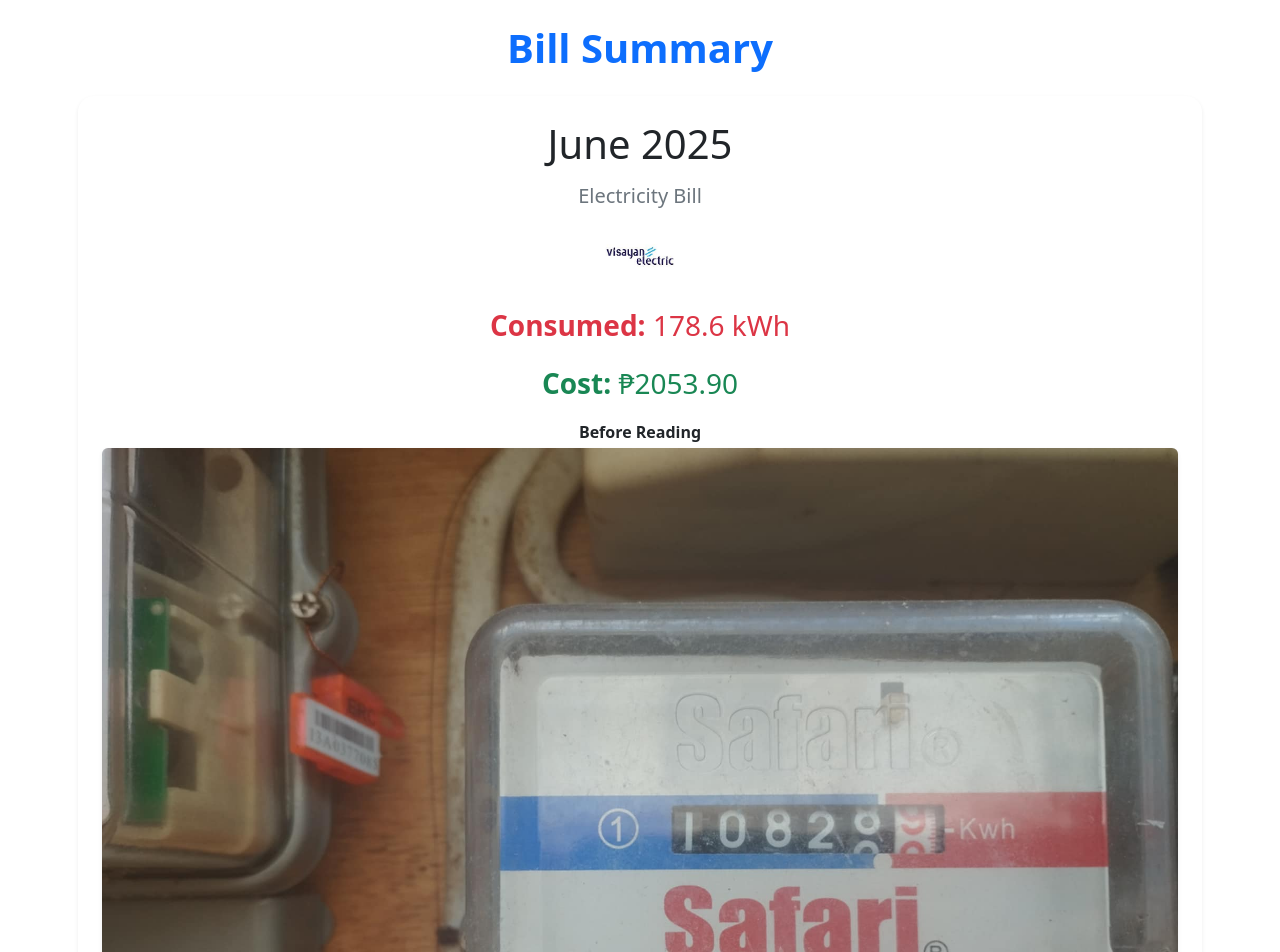
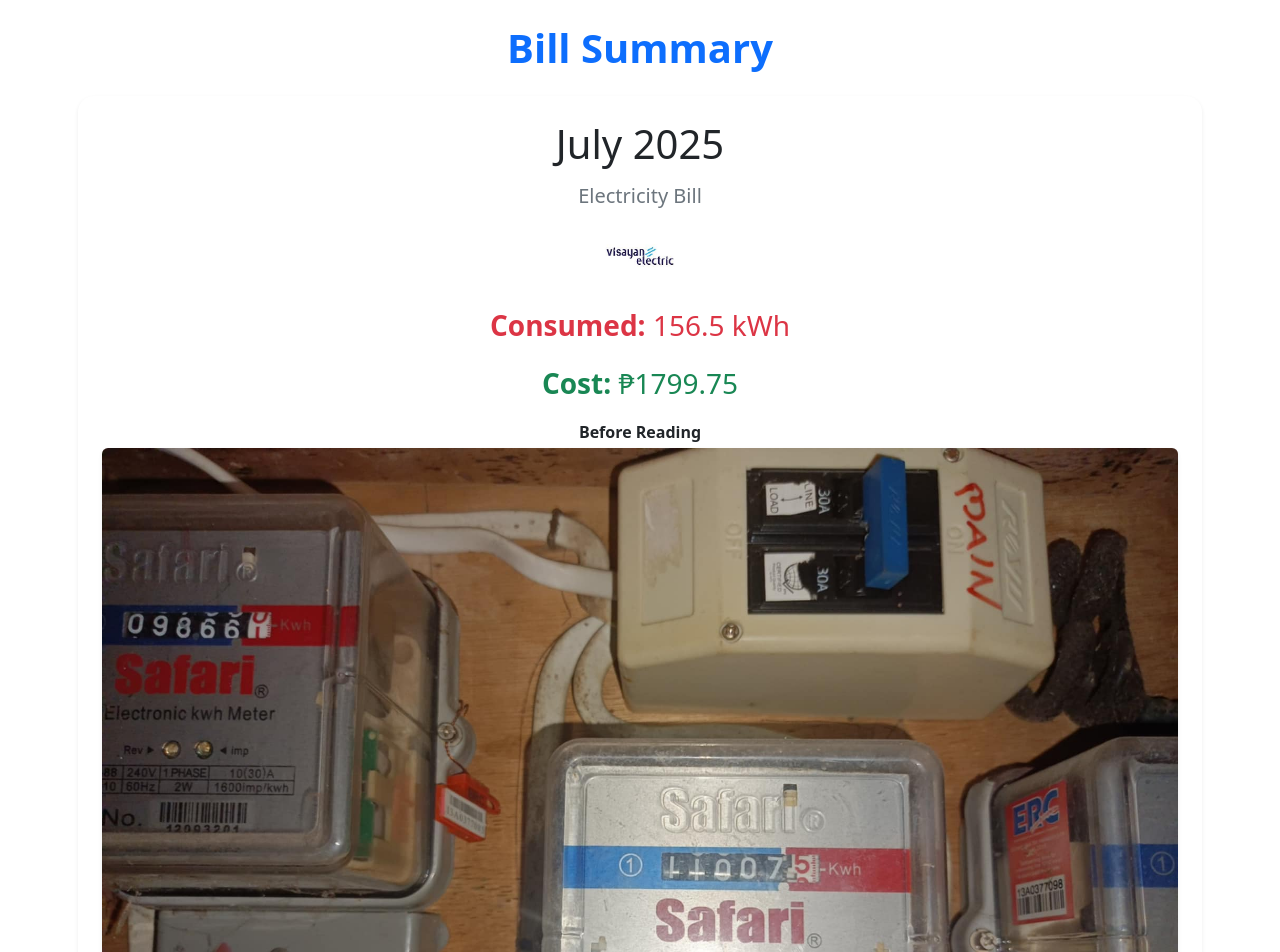
Before and after one commit to sulit2020/bill-app, a React (Vite) app: page / in a window 1280 px wide. Shown: the top 952 px of the page. Built offline with nearby package versions, Linux system fonts and the light colour scheme.

Commit message:
added bill for july

```diff
--- a/src/App.jsx
+++ b/src/App.jsx
@@ -22,22 +22,24 @@
     //   electricity: { kwh: 163.7, rate: 12, beforeImg: "/after-electric-april.jpeg", afterImg: "/after-electric-may.jpg" },
     //   water: { cuM: 8, rate: 22.77, beforeImg: "/after-water-april.jpeg", afterImg: "/after-water-may.jpg" }
     // },
+    // {
+    //   month: "June",
+    //   year: 2025,
+    //   electricity: { kwh: 178.6, rate: 11.5, beforeImg: "/after-electric-may.jpg", afterImg: "/after-electric-june.jpg" },
+    //   water: { cuM: 7.5, rate: 22.336, beforeImg: "/after-water-may.jpg", afterImg: "/after-water-june.jpg" },
+    //   internet: { cost: 198, period: "June 7-June 24"}
+    // },
     {
-      month: "June",
+      month: "July",
       year: 2025,
-      electricity: { kwh: 178.6, rate: 11.5, beforeImg: "/after-electric-may.jpg", afterImg: "/after-electric-june.jpg" },
-      water: { cuM: 7.5, rate: 22.336, beforeImg: "/after-water-may.jpg", afterImg: "/after-water-june.jpg" },
-      internet: { cost: 198, period: "June 7-June 24"}
+      electricity: { kwh: 156.5, rate: 11.5, beforeImg: "/after-electric-june.jpg", afterImg: "/after-electric-july.jpg" },
+      water: { cuM: 9, rate: 23.04, beforeImg: "/after-water-june.jpg", afterImg: "/after-water-july.jpg" },
+      internet: { cost: 350}
     },
 
   ];
 
   const payDetails = [
-    {
-      name:"Abraham Sulit",
-      accNum: "09916507492" ,
-      bank: "Maya (E-wallet)",
-    },
     {
       name:"Abraham Sulit",
       accNum: "1479138563" ,
@@ -99,7 +101,6 @@
                 <p className="text-danger fs-3"><strong>Consumed:</strong> {bill.water.cuM} cu.m</p>
                 <p className="text-success fs-3"><strong>Cost:</strong> ₱{waterBill.toFixed(2)}</p>
                   <div className="position-absolute top-0 start-0 w-100" style={{zIndex:2}}>
-                  <marquee behavior="scroll" direction="left" className="bg-danger text-white py-1 fw-bold rounded-2 shadow-sm" style={{fontSize:'1.1rem'}}>Warning: Water pressure is low ! Please have a spare time to Fetch around : 3am - 5am  💧</marquee>
                 </div>
                 <div className="mb-2">
                   <p className="fw-semibold mb-1">Before Reading</p>
@@ -113,7 +114,7 @@
 
               <section className="mb-4 text-center">
                 <h5 className="text-secondary">Internet Bill</h5>
-                <p className="text-info fs-3"><strong>Period Covered:</strong> {bill.internet.period}</p>
+
                 <p className="text-success fs-3"><strong>Cost:</strong> ₱{internetBill.toLocaleString()}</p>
               </section>
 
```
Also changed, not shown: public/after-electric-july.jpg (added), public/after-water-july.jpg (added).
